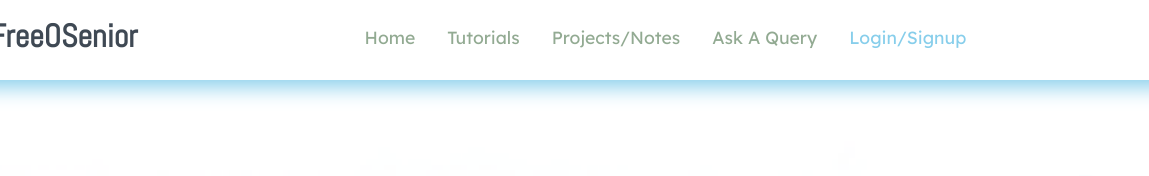
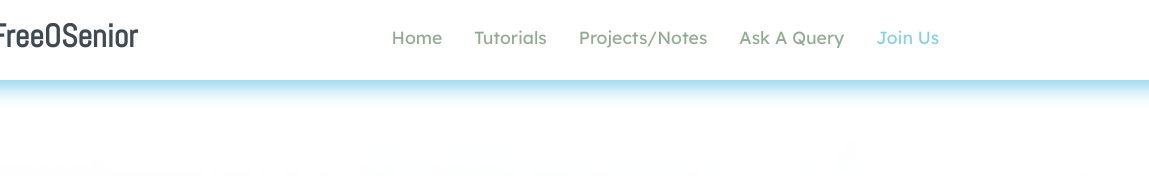
Before and after one commit to iamparasbansal/FreeOSenior, a plain HTML site: page askquery.html in a window 1280 px wide. Shown: the top 176 px of the page, 73-1222 px from the left. Drawn offline with Linux system fonts and the light colour scheme.

Commit message:
some correction

```diff
--- a/askquery.html
+++ b/askquery.html
@@ -182,7 +182,8 @@
                 <li class="nav-link"><a href="tutorial.html">Tutorials</a></li>
                 <li class="nav-link"><a href="ProjectNotes.html">Projects/Notes</a></li>
                 <li class="nav-link"><a href="./askquery2.html" >Ask a Query</a></li>
-                <li class="nav-link"><a href="./askquery.html" class="active">login/Signup</a></li>
+                <li class="nav-link"><a href="./askquery.html" class="active">join us
+                </a></li>
             </ul>
         </div>
         <div class="social text-grey">
```
Also changed, not shown: index.html (+1 -1 lines), tutorial.html (+1 -1 lines).
